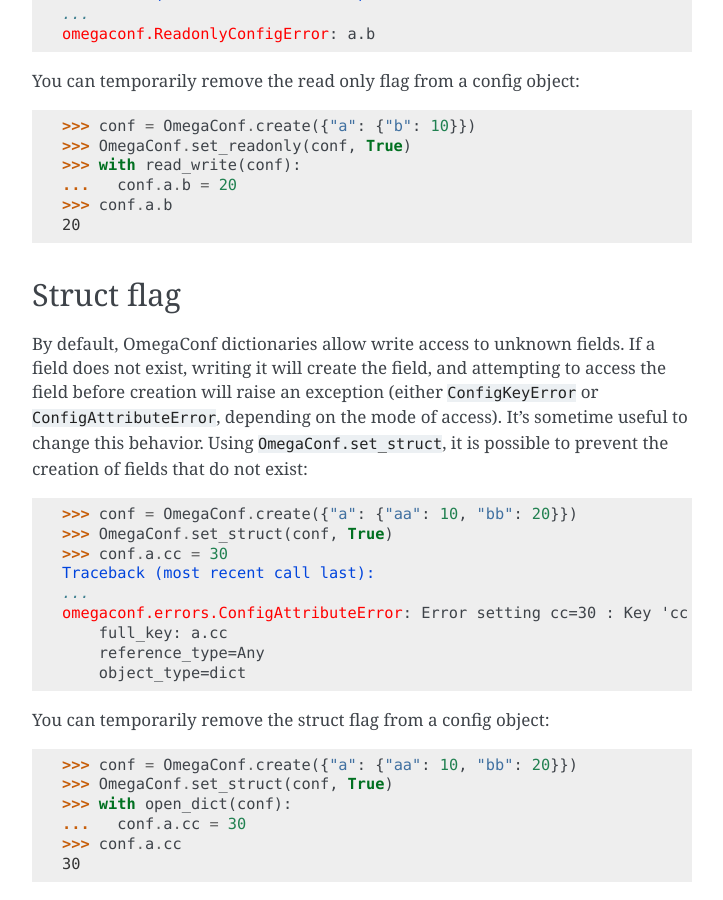
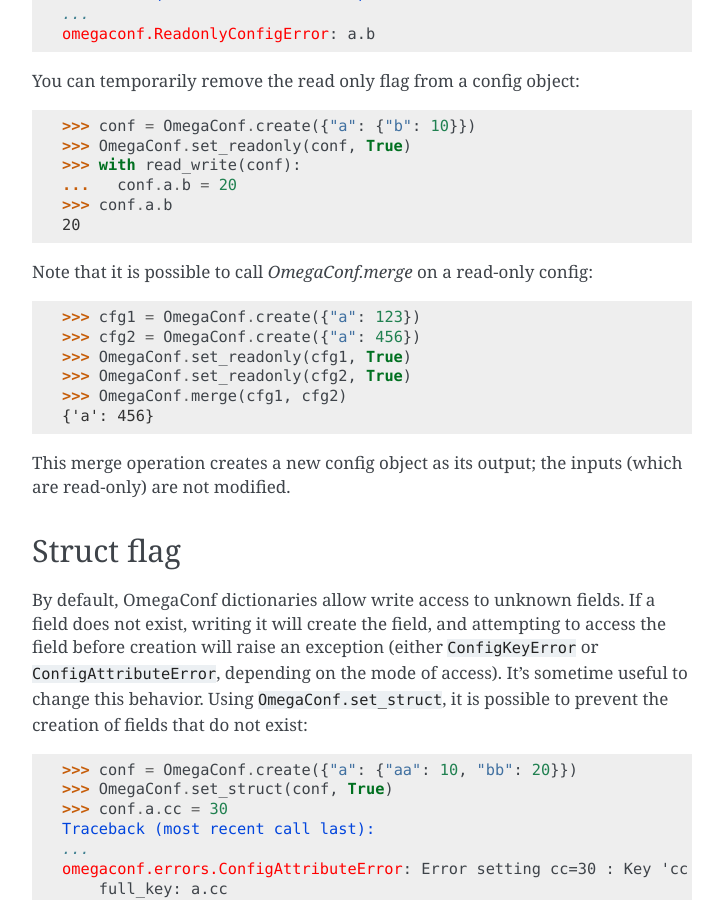
Before and after one commit to omry/omegaconf, a Sphinx documentation site: the page built from docs/source/usage.rst, in a window 1280 px wide and 900 px high, scrolled down 9801 px. Shown: the whole window, without its empty margins (388-1111 px from the left). Built offline with Sphinx 7.4.7, drawn with Linux system fonts in a browser that asks for light colours.

Commit message:
document interaction between OmegaConf.merge and the "readonly" flag

```diff
--- a/docs/source/usage.rst
+++ b/docs/source/usage.rst
@@ -515,6 +515,20 @@ You can temporarily remove the read only flag from a config object:
     >>> conf.a.b
     20
 
+Note that it is possible to call `OmegaConf.merge` on a read-only config:
+
+.. doctest:: loaded
+
+    >>> cfg1 = OmegaConf.create({"a": 123})
+    >>> cfg2 = OmegaConf.create({"a": 456})
+    >>> OmegaConf.set_readonly(cfg1, True)
+    >>> OmegaConf.set_readonly(cfg2, True)
+    >>> OmegaConf.merge(cfg1, cfg2)
+    {'a': 456}
+
+This merge operation creates a new config object as its output;
+the inputs (which are read-only) are not modified.
+
 .. _struct-flag:
 
 Struct flag
```
